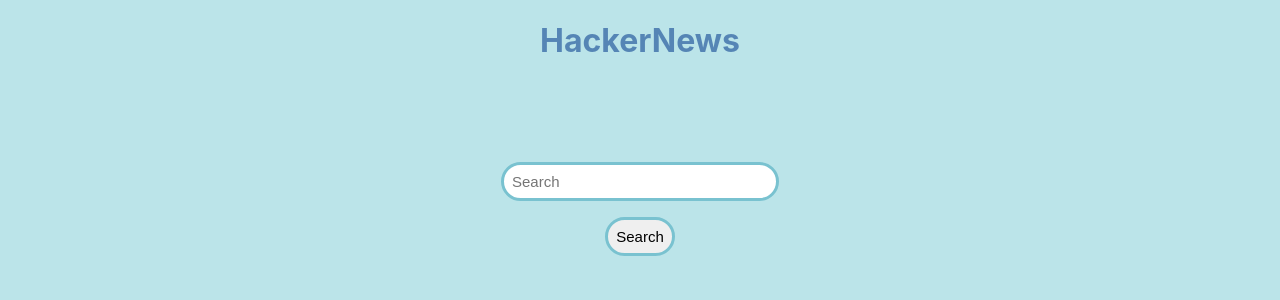
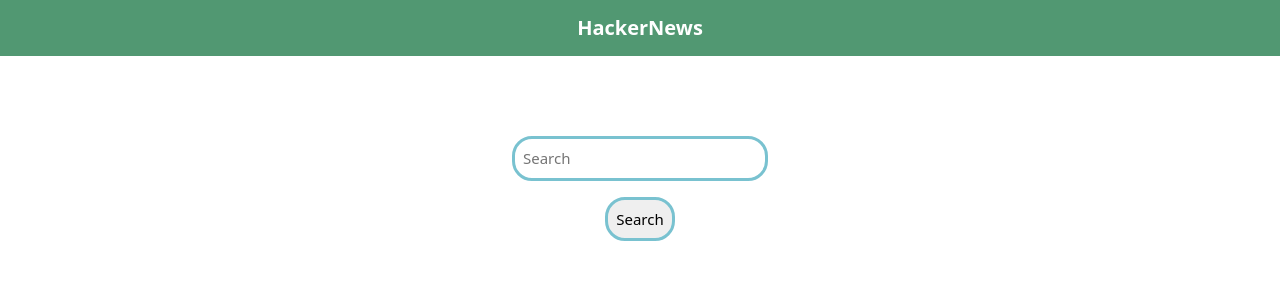
Before and after one commit to Engineervinay/search-hackernews, a React (Create React App) app: page / in a window 1280 px wide. Shown: the top 300 px of the page. Built offline with nearby package versions, Linux system fonts and the light colour scheme.

Commit message:
style: navbar

```diff
--- a/package.json
+++ b/package.json
@@ -6,6 +6,7 @@
     "@testing-library/jest-dom": "^5.16.2",
     "@testing-library/react": "^12.1.2",
     "@testing-library/user-event": "^13.5.0",
+    "bootstrap": "^5.2.0",
     "react": "^17.0.2",
     "react-dom": "^17.0.2",
     "react-router-dom": "^6.2.1",
--- /dev/null
+++ b/src/components/Header.css
@@ -0,0 +1,3 @@
+nav {
+    background-color: #519872;
+}
--- a/src/components/Header.js
+++ b/src/components/Header.js
@@ -1,12 +1,15 @@
-import React from 'react';
-import {useNavigate} from "react-router-dom";
+import './Header.css'
+import { Link } from 'react-router-dom';
+
 function Header() {
-    let navigate=useNavigate();
-  return(
-  <div className='Header'>
-<h1 onClick={()=>navigate('/')}>HackerNews</h1>
-
-  </div>
+  return (
+      <nav class="navbar navbar-dark">
+        <div class="container-fluid">
+        <Link to='/' className='text-decoration-none navbar-brand mx-auto fw-bold'>
+            HackerNews
+          </Link>
+        </div>
+      </nav>
   );
 }
 
--- a/src/index.js
+++ b/src/index.js
@@ -3,6 +3,8 @@ import ReactDOM from 'react-dom';
 import './index.css';
 import App from './App';
 import reportWebVitals from './reportWebVitals';
+import 'bootstrap/dist/css/bootstrap.min.css';
+import 'bootstrap/dist/js/bootstrap.min.js';
 
 ReactDOM.render(
   <React.StrictMode>
```
Also changed, not shown: 1 other file (tests, documents, lock files or other folders).
